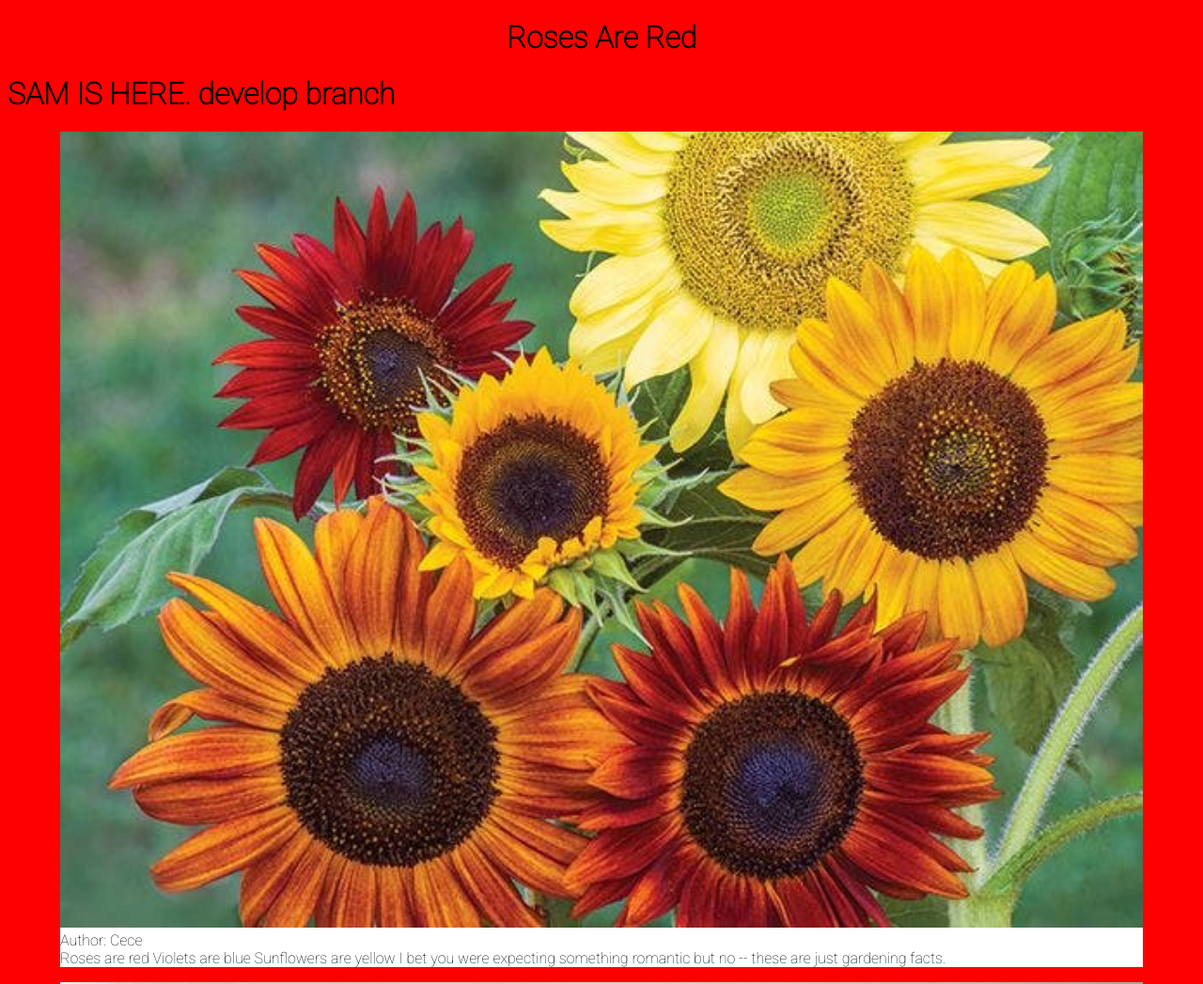
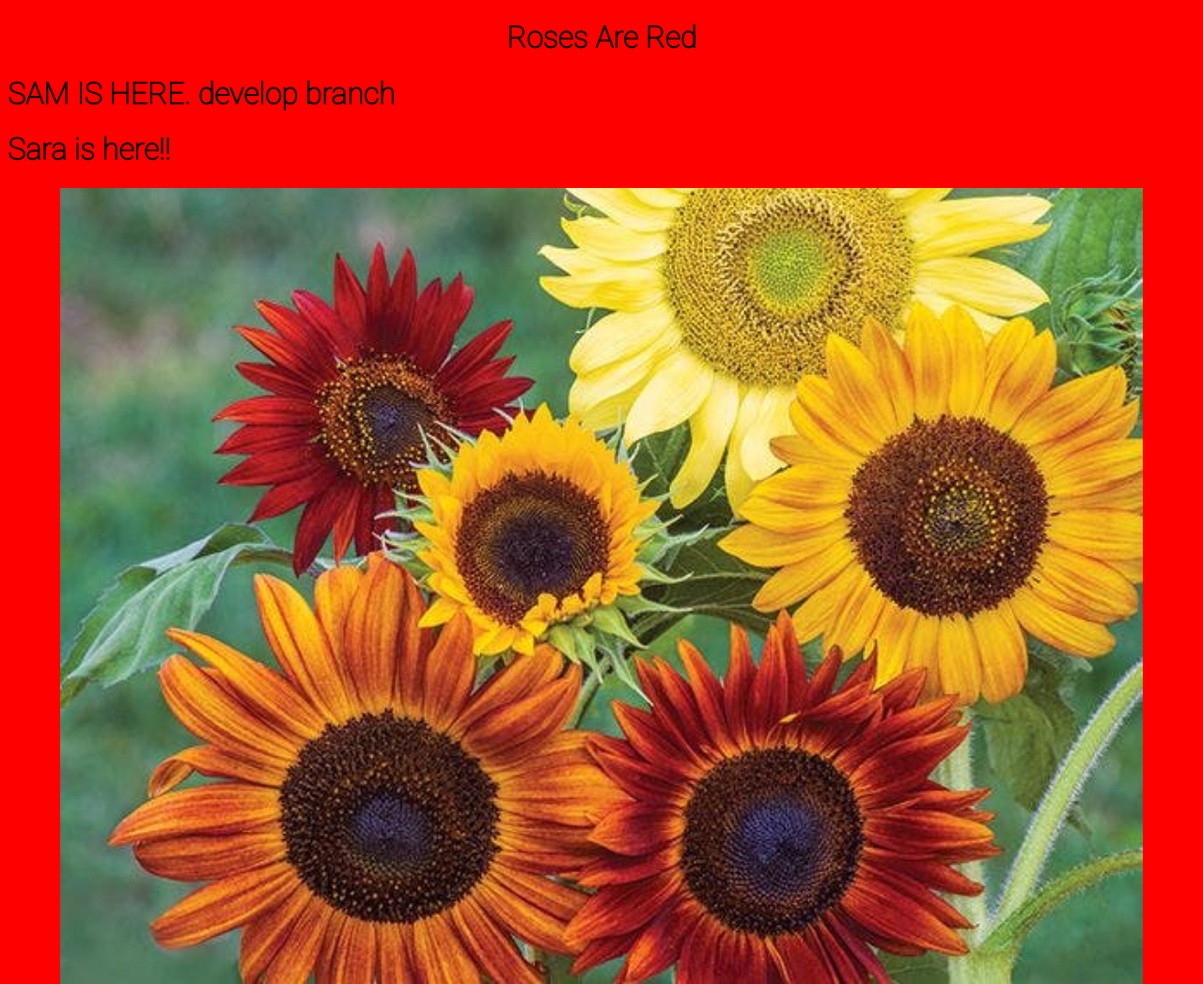
Before and after one commit to Green-Eggs-And-SAM/git-flow-lab, a plain HTML site: page index.html in a window 1280 px wide. Shown: the top 1047 px of the page at 94% size. Drawn offline with Linux system fonts and the light colour scheme.

Commit message:
sara in index.html

```diff
--- a/index.html
+++ b/index.html
@@ -2,16 +2,14 @@
 <html lang="en">
   <head>
     <meta charset="UTF-8" />
-        <meta
-            name="viewport"
-            content="width=<device-width>, initial-scale=1.0"
-        />
+    <meta name="viewport" content="width=<device-width>, initial-scale=1.0" />
     <title>Collaborating With Git and GitHub</title>
     <link rel="stylesheet" href="styles.css" />
   </head>
   <body>
     <h1 class="page-header">Roses Are Red</h1>
     <h1>SAM IS HERE. develop branch</h1>
+    <h1>Sara is here!!</h1>
     <div id="poems" class="container"></div>
     <script src="script.js"></script>
   </body>
```
Lines whose indentation alone changed are shown as unchanged.
